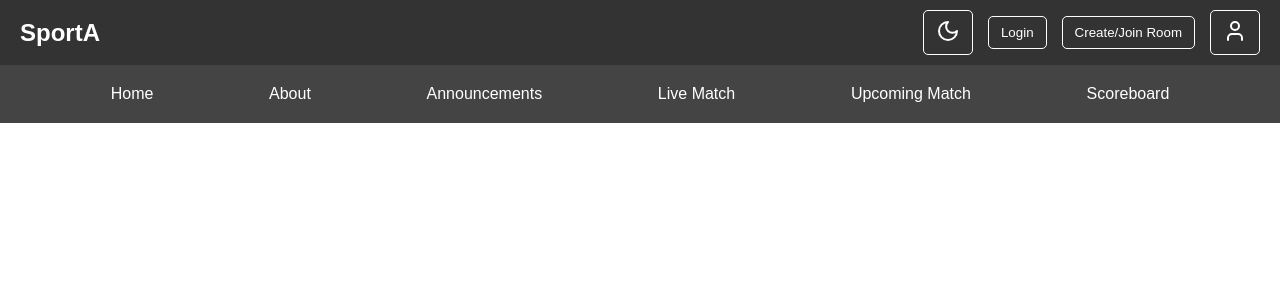
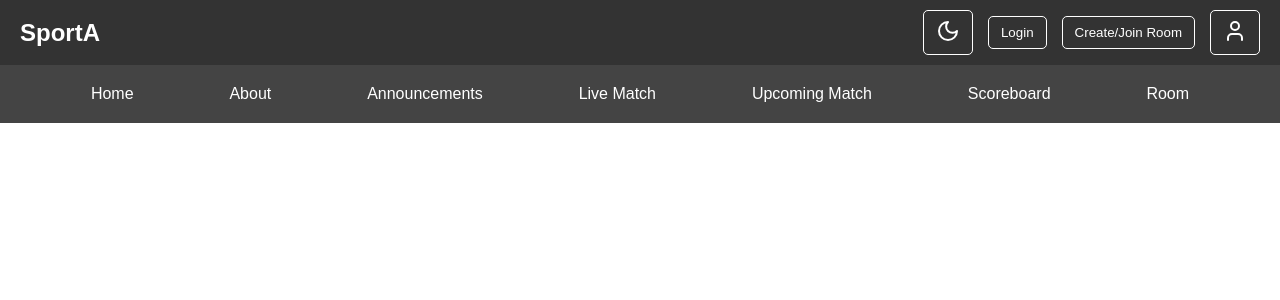
Before and after one commit to Nawaz543/sportA, a React (Vite) app: page / in a window 1280 px wide. Shown: the top 300 px of the page. Built offline with nearby package versions, Linux system fonts and the light colour scheme.

Commit message:
room link add on second navbar

```diff
--- a/src/Navbar.jsx
+++ b/src/Navbar.jsx
@@ -23,7 +23,7 @@ export default function Navbar({onLoginClick,onRoomClick,onProfileClick,toggleDa
 
       {/* Second Navbar */}
       <nav className="second-navbar">
-        {['Home', 'About', 'Announcements', 'Live Match', 'Upcoming Match', 'Scoreboard'].map((item) => (
+        {['Home', 'About', 'Announcements', 'Live Match', 'Upcoming Match', 'Scoreboard', 'Room'].map((item) => (
           <button key={item} className="nav-link">{item}</button>
         ))}
       </nav>
```
